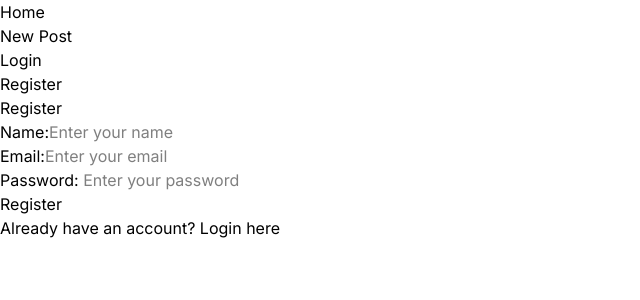
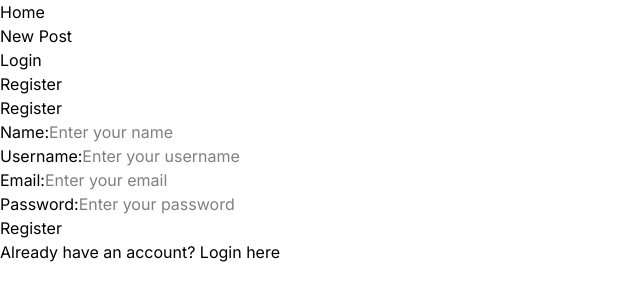
Before and after one commit to augolv/Blog, a React (Vite) app in the folder frontend/: page /register in a window 1280 px wide. Shown: the top 300 px of the page, without its empty margins (0-640 px from the left). Built offline with nearby package versions, Linux system fonts and the light colour scheme; no server answers.

Commit message:
feat: add username field to registration form and improve input accessibility

```diff
--- a/frontend/src/views/Register.jsx
+++ b/frontend/src/views/Register.jsx
@@ -6,6 +6,7 @@ export default function Register() {
   const [name, setName] = useState("");
   const [email, setEmail] = useState("");
   const [password, setPassword] = useState("");
+  const [username, setUsername] = useState("");
   const [error, setError] = useState("");
   const navigate = useNavigate();
 
@@ -21,20 +22,25 @@ export default function Register() {
     setPassword(event.target.value);
   };
 
+  const handleUsername = (event) => {
+    setUsername(event.target.value);
+  };
+
   const handleSubmit = (event) => {
     event.preventDefault();
     const user = {
       name: name,
       email: email,
       password: password,
+      username: username,
     };
     api
       .post("/auth/register", user)
       .then(() => {
         navigate("/login");
       })
-      .catch((error) => {
-        console.error("Register error:", error);
+      .catch((err) => {
+        console.error("Register error:", err);
         setError("Review your data. Please try again.");
       });
   };
@@ -44,16 +50,20 @@ export default function Register() {
       <h1>Register</h1>
       <form onSubmit={handleSubmit}>
         <div>
-          <label>Name:</label>
-          <input type="text" placeholder="Enter your name" onChange={handleName} />
+          <label htmlFor="nameInput">Name:</label>
+          <input id="nameInput" type="text" value={name} placeholder="Enter your name" onChange={handleName} />
         </div>
         <div>
-          <label>Email:</label>
-          <input type="email" placeholder="Enter your email" onChange={handleEmail} />
+          <label htmlFor="usernameInput">Username:</label>
+          <input id="usernameInput" type="text" value={username} placeholder="Enter your username" onChange={handleUsername} />
         </div>
         <div>
-          <label>Password: </label>
-          <input type="password" placeholder="Enter your password" onChange={handlePassword} />
+          <label htmlFor="emailInput">Email:</label>
+          <input id="emailInput" type="email" value={email} placeholder="Enter your email" onChange={handleEmail} />
+        </div>
+        <div>
+          <label htmlFor="passwordInput">Password:</label>
+          <input id="passwordInput" type="password" value={password} placeholder="Enter your password" onChange={handlePassword} />
         </div>
         <button type="submit">Register</button>
       </form>
```
